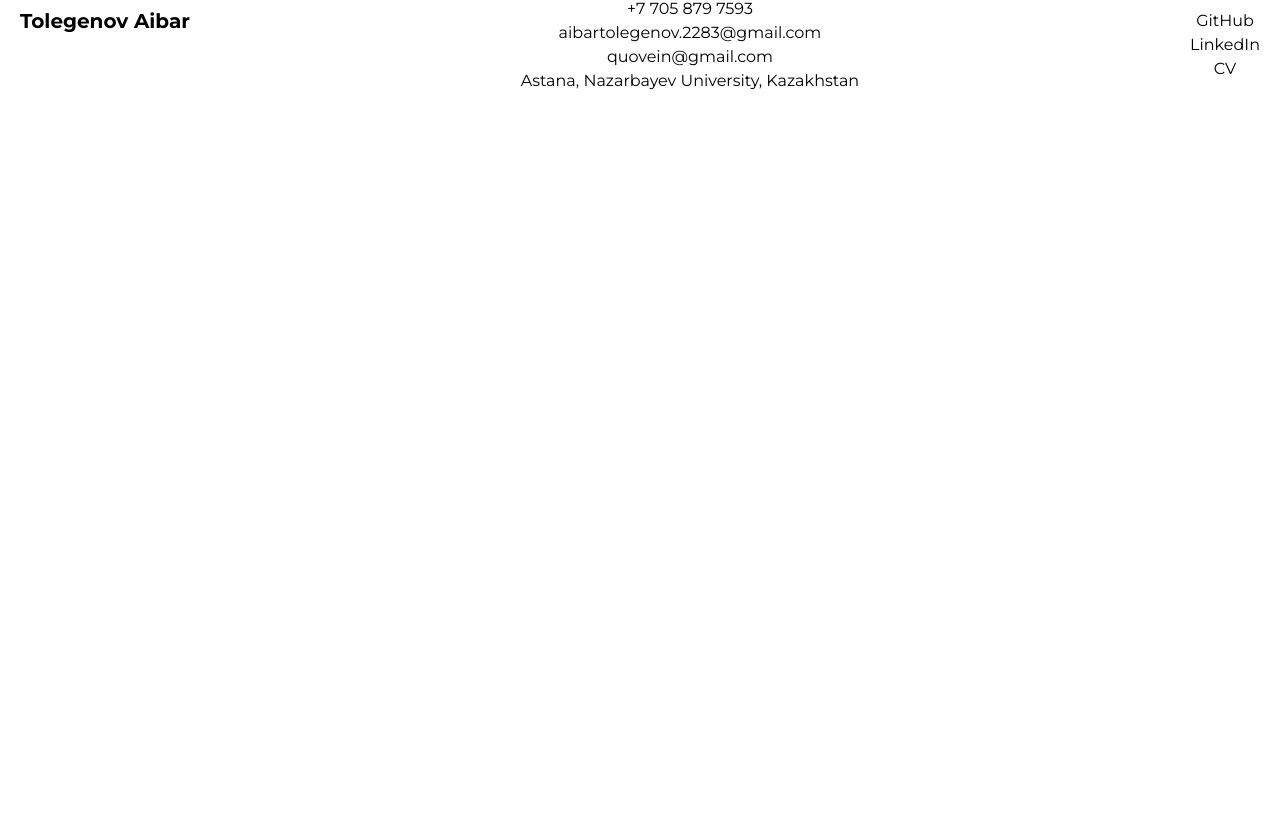
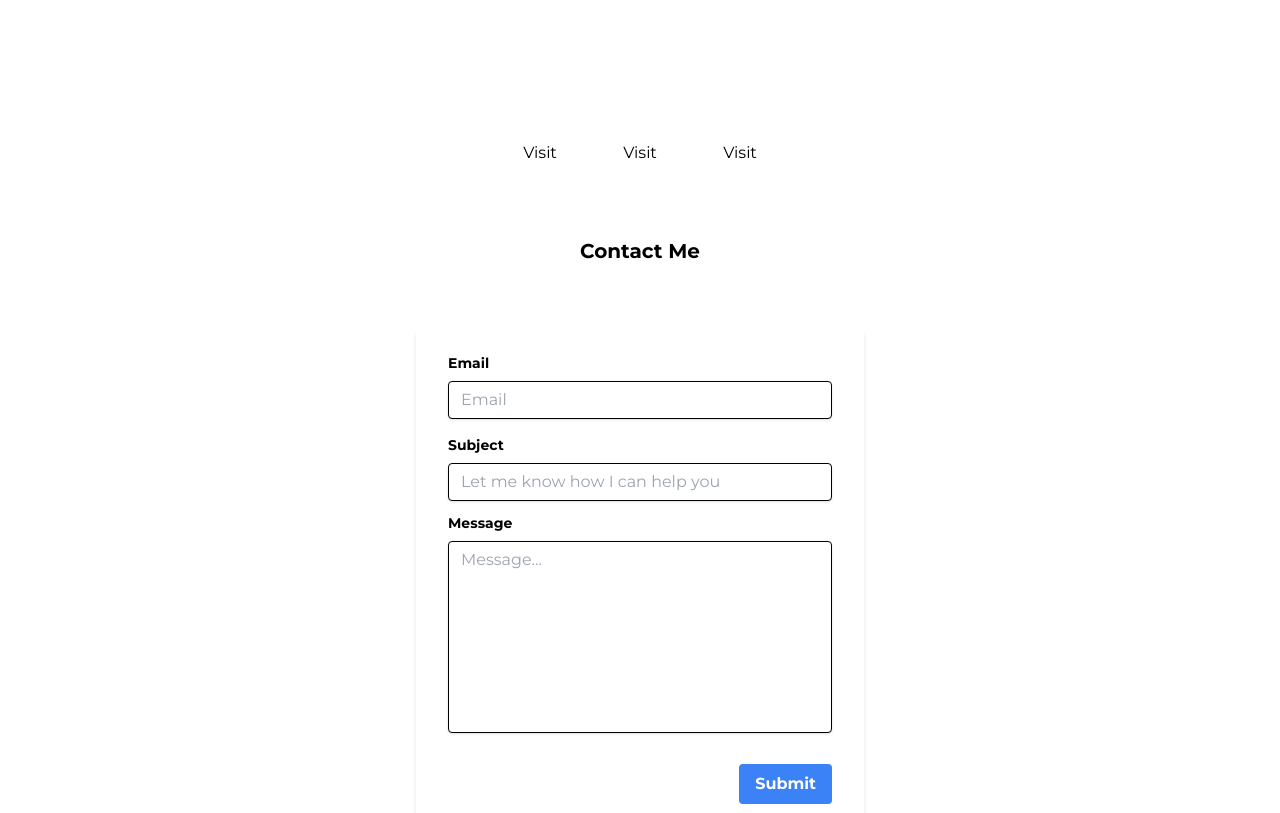
Before and after one commit to oiibar/AibarTolegenov, a React (Create React App) app: page / in a window 1280 px wide. Shown: the part 1187-2000 px from the top of the page. Before the commit the page ends 1300 px from the top, so only its background shows below. Built offline with nearby package versions, Linux system fonts and the light colour scheme.

Commit message:
added sections and styles

```diff
--- a/src/App.js
+++ b/src/App.js
@@ -1,12 +1,16 @@
-import Home from './sections/Home';
-import Footer from './sections/Footer';
-import Skills from './sections/Skills';
+import Home from "./sections/Home";
+import Footer from "./sections/Footer";
+import Skills from "./sections/Skills";
+import Portfolio from "./sections/Portfolio";
+import Contact from "./sections/Contact";
 
 function App() {
   return (
     <div>
       <Home></Home>
       <Skills></Skills>
+      <Portfolio></Portfolio>
+      <Contact></Contact>
       <Footer></Footer>
     </div>
   );
--- a/src/components/Navbar.jsx
+++ b/src/components/Navbar.jsx
@@ -5,10 +5,7 @@ function Navbar() {
   return (
     <nav class="bg-transparent">
       <div class="max-w-screen-xl flex flex-wrap items-center justify-between mx-auto p-4">
-        <a
-          href="https://flowbite.com/"
-          class="flex items-center space-x-3 rtl:space-x-reverse"
-        >
+        <a href="/#" class="flex items-center space-x-3 rtl:space-x-reverse">
           <img src={logo} class="h-14" alt="BIL" />
         </a>
         <button
@@ -39,7 +36,7 @@ function Navbar() {
           <ul class="font-medium flex flex-col p-4 md:p-0 mt-4 border border-gray-100 rounded-lg bg-transparent md:flex-row md:space-x-8 rtl:space-x-reverse md:mt-0 md:border-0 md:bg-transparent ">
             <li>
               <a
-                href="#"
+                href="/#"
                 class="block transform transition duration-500 hover:scale-110 py-2 px-3 text-black bg-blue-700 rounded md:bg-transparent md:text-black-700 md:p-0 dark:text-black md:dark:text-black-500"
                 aria-current="page"
               >
@@ -48,7 +45,7 @@ function Navbar() {
             </li>
             <li>
               <a
-                href="#"
+                href="/#"
                 class="block transform transition duration-500 hover:scale-110 py-2 px-3 text-black-900 rounded hover:bg-black-100 md:hover:bg-transparent md:border-0 md:hover:text-black-700 md:p-0 dark:text-black md:dark:hover:text-black-500 dark:hover:bg-black-700 dark:hover:text-blackx md:dark:hover:bg-transparent"
               >
                 About
@@ -56,7 +53,7 @@ function Navbar() {
             </li>
             <li>
               <a
-                href="#"
+                href="/#"
                 class=" block transform transition duration-500 hover:scale-110 py-2 px-3 text-black-900 rounded hover:bg-black-100 md:hover:bg-transparent md:border-0 md:hover:text-black-700 md:p-0 dark:text-black md:dark:hover:text-black-500 dark:hover:bg-black-700 dark:hover:text-black md:dark:hover:bg-transparent"
               >
                 Projects
@@ -66,6 +63,7 @@ function Navbar() {
               <a
                 href="https://github.com/oiibar/CV"
                 target="_blank"
+                rel="noreferrer"
                 class="block transform transition duration-500 hover:scale-110 py-2 px-3 text-black-900 rounded hover:bg-black-100 md:hover:bg-transparent md:border-0 md:hover:text-black-700 md:p-0 dark:text-black md:dark:hover:text-black-500 dark:hover:bg-black-700 dark:hover:text-black md:dark:hover:bg-transparent"
               >
                 Resume
@@ -73,7 +71,7 @@ function Navbar() {
             </li>
             <li>
               <a
-                href="#"
+                href="/#"
                 class="block transform transition duration-500 hover:scale-110 py-2 px-3 text-black-900 rounded hover:bg-black-100 md:hover:bg-transparent md:border-0 md:hover:text-black-700 md:p-0 dark:text-black md:dark:hover:text-black-500 dark:hover:bg-black-700 dark:hover:text-black md:dark:hover:bg-transparent"
               >
                 Contact
--- /dev/null
+++ b/src/sections/Contact.jsx
@@ -0,0 +1,77 @@
+import React from "react";
+
+function Contact() {
+  return (
+    <div className="w-full max-w-md mx-auto mt-8">
+      <h2 className="mb-16 text-xl font-bold text-center">Contact Me</h2>
+      <form
+        className="bg-white shadow-md rounded px-8 pt-6 pb-8 mb-4"
+        action="https://api.web3forms.com/submit"
+        method="POST"
+      >
+        <input
+          type="hidden"
+          name="access_key"
+          value="733cbd53-2431-4402-a03e-81bc22b2c276"
+        />
+        <div className="mb-4">
+          <label
+            className="block text-gray-700 text-sm font-bold mb-2"
+            htmlFor="email"
+          >
+            Email
+          </label>
+          <input
+            className="shadow appearance-none border rounded w-full py-2 px-3 text-gray-700 leading-tight focus:outline-none focus:shadow-outline"
+            id="email"
+            type="email"
+            placeholder="Email"
+            aria-required="true"
+            name="email"
+          />
+        </div>
+        <div className="mb-3">
+          <label
+            className="block text-gray-700 text-sm font-bold mb-2"
+            htmlFor="subject"
+          >
+            Subject
+          </label>
+          <input
+            className="shadow appearance-none border rounded w-full py-2 px-3 text-gray-700 leading-tight focus:outline-none focus:shadow-outline"
+            id="subject"
+            type="text"
+            placeholder="Let me know how I can help you"
+            aria-required="true"
+            name="subject"
+          />
+        </div>
+        <div className="mb-6">
+          <label
+            className="block text-gray-700 text-sm font-bold mb-2"
+            htmlFor="message"
+          >
+            Message
+          </label>
+          <textarea
+            className="resize-none min-h-48 shadow appearance-none border rounded w-full py-2 px-3 text-gray-700 leading-tight focus:outline-none focus:shadow-outline"
+            id="message"
+            placeholder="Message..."
+            aria-required="true"
+            name="message"
+          />
+        </div>
+        <div className="flex items-center justify-end">
+          <button
+            className="bg-btn hover:bg-btnDark text-white font-bold py-2 px-4 rounded focus:outline-none focus:shadow-outline"
+            type="submit"
+          >
+            Submit
+          </button>
+        </div>
+      </form>
+    </div>
+  );
+}
+
+export default Contact;
--- /dev/null
+++ b/src/sections/Portfolio.jsx
@@ -0,0 +1,25 @@
+import React from "react";
+
+function Portfolio() {
+  return (
+    <div className="flex flex-col text-center items-center justify-center mx-auto max-w-screen-xl align-center p-10">
+      <h2 className="mb-16 text-xl font-bold">Portfolio</h2>
+      <div className="flex">
+        <div className="mr-5 w-1/2">
+          <div className="bg-black w-20 h-20"></div>
+          <a href="/#">Visit</a>
+        </div>
+        <div className="mr-5 w-1/2">
+          <div className="bg-black w-20 h-20"></div>
+          <a href="/#">Visit</a>
+        </div>
+        <div className="w-1/2">
+          <div className="bg-black w-20 h-20"></div>
+          <a href="/#">Visit</a>
+        </div>
+      </div>
+    </div>
+  );
+}
+
+export default Portfolio;
--- a/tailwind.config.js
+++ b/tailwind.config.js
@@ -1,34 +1,34 @@
 /** @type {import('tailwindcss').Config} */
 module.exports = {
-  content: [
-    "./src/**/*.{js,jsx,ts,tsx}",
-  ],
+  content: ["./src/**/*.{js,jsx,ts,tsx}"],
   theme: {
     colors: {
-      transparent: 'transparent',
-      'back': '#daad86',
-      'blue': '#659dbd',
-      'white': '#fff',
-      'green': '#8d8741',
-      'txt': '#fff',
-      'block': '#fbeec1'
+      transparent: "transparent",
+      back: "#daad86",
+      blue: "#659dbd",
+      white: "#fff",
+      green: "#8d8741",
+      txt: "#fff",
+      block: "#fbeec1",
+      btn: "#3b82f6",
+      btnDark: "#1d4ed8",
     },
     fontFamily: {
-      'sans': ['Montserrat'],
+      sans: ["Montserrat"],
     },
     fontWeight: {
-      thin: '100',
-      hairline: '100',
-      extralight: '200',
-      light: '300',
-      normal: '400',
-      medium: '500',
-      semibold: '600',
-      bold: '700',
-      extrabold: '800',
-      'extra-bold': '800',
-      black: '900',
-    }
+      thin: "100",
+      hairline: "100",
+      extralight: "200",
+      light: "300",
+      normal: "400",
+      medium: "500",
+      semibold: "600",
+      bold: "700",
+      extrabold: "800",
+      "extra-bold": "800",
+      black: "900",
+    },
   },
   plugins: [],
-}
+};
```
